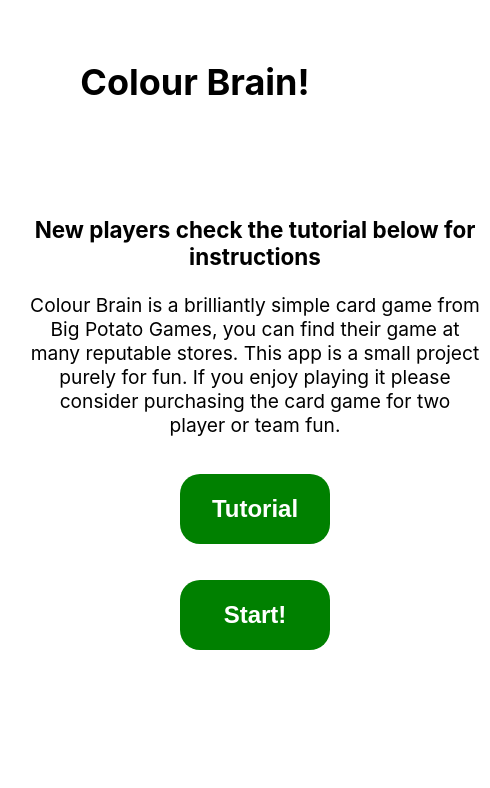
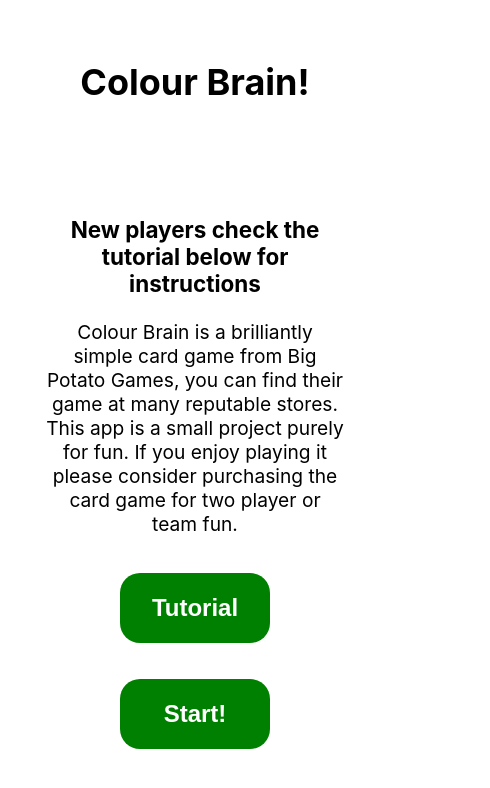
Before and after one commit to dappernerddesigns/colour-brain, a React (Create React App) app: page / in a window 390 px wide. Shown: the top 788 px of the page, 490 px wide, since content can reach past the window. Built offline with nearby package versions, Linux system fonts and the light colour scheme.

Commit message:
viewport fixed for mobile

```diff
--- a/src/components/QuestionCard.jsx
+++ b/src/components/QuestionCard.jsx
@@ -15,8 +15,8 @@
 	const [message, setMessage] = useState('');
 	const [turn, setTurn] = useState(true);
 
+	const quCard = questionGenerator(questions);
 	useEffect(() => {
-		const quCard = questionGenerator(questions);
 		setChallenge(quCard);
 		setIsLoading(false);
 	}, [turn]);
--- a/src/index.css
+++ b/src/index.css
@@ -5,6 +5,10 @@
 		'Helvetica Neue', sans-serif;
 	-webkit-font-smoothing: antialiased;
 	-moz-osx-font-smoothing: grayscale;
+	display: flex;
+	flex-direction: column;
+
+	align-items: center;
 }
 
 code {
--- a/src/styles/start.css
+++ b/src/styles/start.css
@@ -1,12 +1,11 @@
 .tutorial {
-	margin: auto;
 	margin-top: 80px;
 	padding: 10px;
 	display: flex;
 	flex-direction: column;
 	align-items: center;
 	justify-content: center;
-	width: 450px;
+	width: 300px;
 }
 
 .start {
@@ -22,5 +21,5 @@
 }
 
 .prompt {
-	width: 450px;
+	width: 300px;
 }
--- a/src/styles/table.css
+++ b/src/styles/table.css
@@ -1,7 +1,3 @@
-body {
-	margin: 20px;
-}
-
 .playArea {
 	display: flex;
 	flex-direction: row;
```
